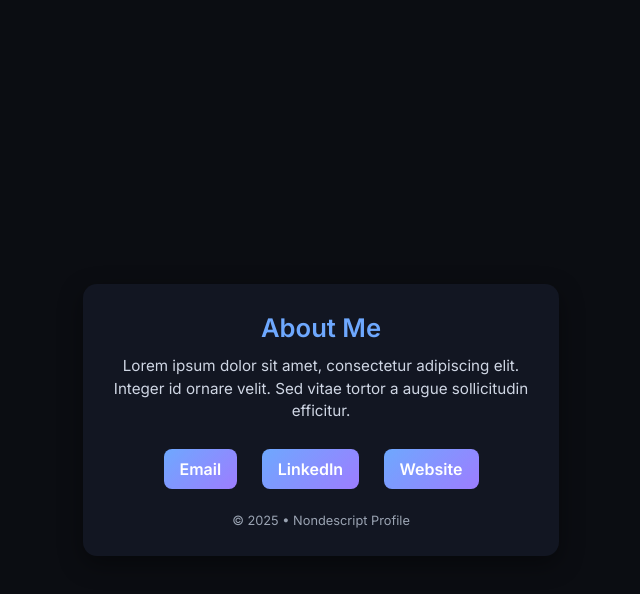
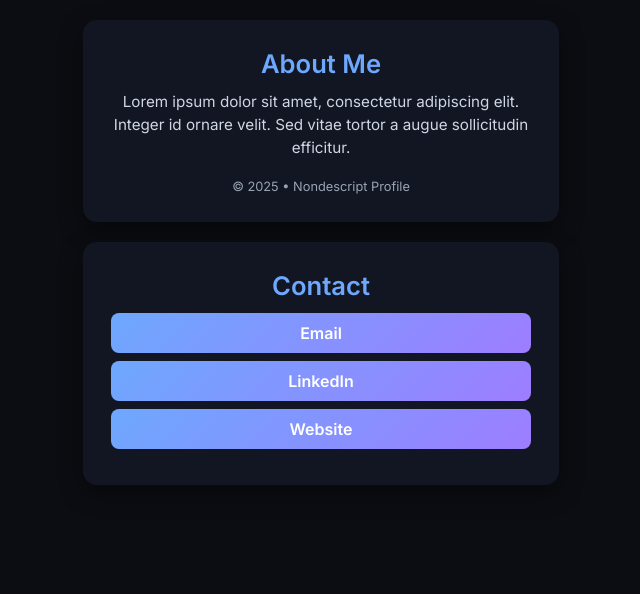
Before and after one commit to CallMEbred/tempwebsitte, a plain HTML site: page index.html in a window 1280 px wide. Shown: the whole page, without its empty margins (319-959 px from the left). Drawn offline with Linux system fonts and the light colour scheme.

Commit message:
Update index.html

```diff
--- a/index.html
+++ b/index.html
@@ -12,10 +12,10 @@
       background: #0b0d12;
       color: #e6e9ef;
       display: flex;
+      flex-direction: column;
       align-items: center;
-      justify-content: center;
+      justify-content: flex-start;
       min-height: 100vh;
-      text-align: center;
       padding: 20px;
     }
     .card {
@@ -25,6 +25,8 @@
       max-width: 420px;
       width: 100%;
       box-shadow: 0 8px 24px rgba(0,0,0,0.4);
+      margin-bottom: 20px;
+      text-align: center;
     }
     h1 {
       margin: 0 0 12px;
@@ -38,8 +40,8 @@
       color: #cfd6e4;
     }
     .links a {
-      display: inline-block;
-      margin: 6px 10px;
+      display: block;
+      margin: 8px 0;
       padding: 10px 16px;
       border-radius: 8px;
       text-decoration: none;
@@ -60,18 +62,24 @@
   </style>
 </head>
 <body>
+  <!-- About Section -->
   <div class="card">
     <h1>About Me</h1>
     <p>
       Lorem ipsum dolor sit amet, consectetur adipiscing elit. Integer id ornare velit.
       Sed vitae tortor a augue sollicitudin efficitur.
     </p>
+    <small>© 2025 • Nondescript Profile</small>
+  </div>
+
+  <!-- Contact Section -->
+  <div class="card">
+    <h1>Contact</h1>
     <div class="links">
       <a href="mailto:example@email.com">Email</a>
       <a href="https://linkedin.com">LinkedIn</a>
       <a href="https://yourwebsite.com">Website</a>
     </div>
-    <small>© 2025 • Nondescript Profile</small>
   </div>
 </body>
 </html>
```
